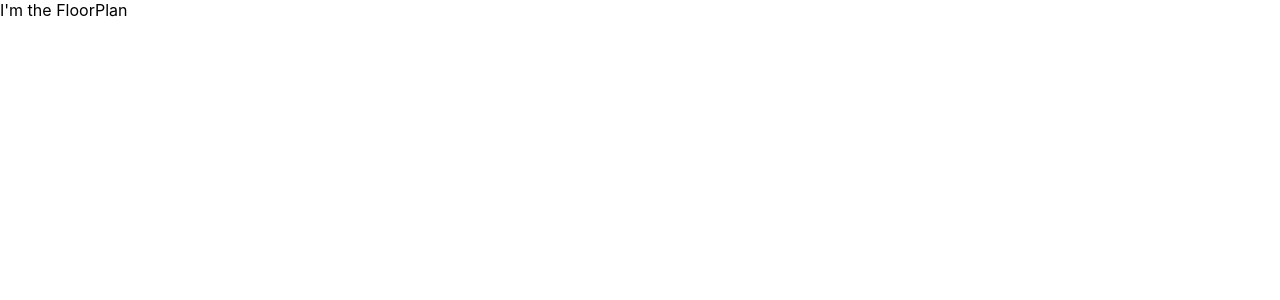
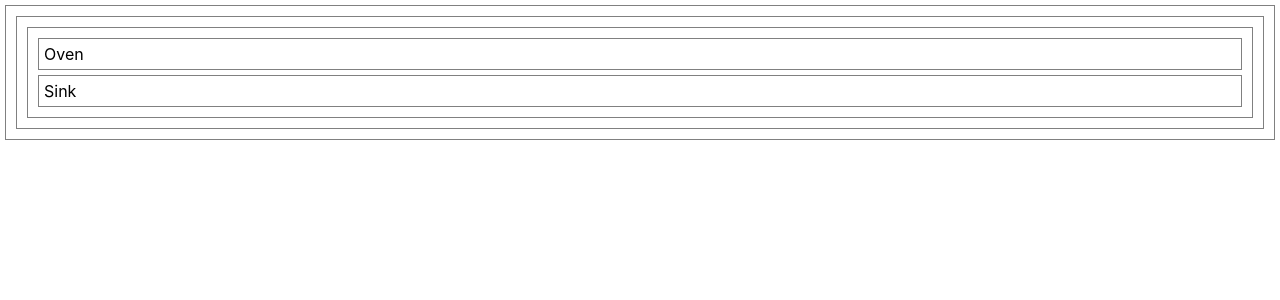
Before and after one commit to jlandis320/floorplan-lab, a React (Create React App) app: page / in a window 1280 px wide. Shown: the top 300 px of the page. Built offline with nearby package versions, Linux system fonts and the light colour scheme.

Commit message:
adds oven and sink components

```diff
--- a/src/App.css
+++ b/src/App.css
@@ -1,38 +1,5 @@
-.App {
-  text-align: center;
-}
-
-.App-logo {
-  height: 40vmin;
-  pointer-events: none;
-}
-
-@media (prefers-reduced-motion: no-preference) {
-  .App-logo {
-    animation: App-logo-spin infinite 20s linear;
+  div {
+    border: 1px solid grey;
+    margin: 5px;
+    padding: 5px;
   }
-}
-
-.App-header {
-  background-color: #282c34;
-  min-height: 100vh;
-  display: flex;
-  flex-direction: column;
-  align-items: center;
-  justify-content: center;
-  font-size: calc(10px + 2vmin);
-  color: white;
-}
-
-.App-link {
-  color: #61dafb;
-}
-
-@keyframes App-logo-spin {
-  from {
-    transform: rotate(0deg);
-  }
-  to {
-    transform: rotate(360deg);
-  }
-}
--- a/src/FloorPlan.jsx
+++ b/src/FloorPlan.jsx
@@ -1,6 +1,8 @@
+import Kitchen from "./Kitchen"
+
 function FloorPlan(props){
   return (
-    <div>I'm the FloorPlan</div>
+    <Kitchen />
   )
 }
 
--- /dev/null
+++ b/src/Kitchen.jsx
@@ -0,0 +1,13 @@
+import Oven from "./Oven";
+import Sink from "./Sink";
+
+function Kitchen(props) {
+  return (
+    <div>
+      <Oven />
+      <Sink />
+    </div>
+  )
+}
+
+export default Kitchen
--- /dev/null
+++ b/src/Oven.jsx
@@ -0,0 +1,7 @@
+function Oven() {
+  return (
+    <div>Oven</div>
+  )
+}
+
+export default Oven
--- /dev/null
+++ b/src/Sink.jsx
@@ -0,0 +1,7 @@
+function Sink() {
+  return (
+    <div>Sink</div>
+  )
+}
+
+export default Sink
```
Also changed, not shown: src/Bath.jsx (added), src/Bedroom.jsx (added), src/LivingRoom.jsx (added).
